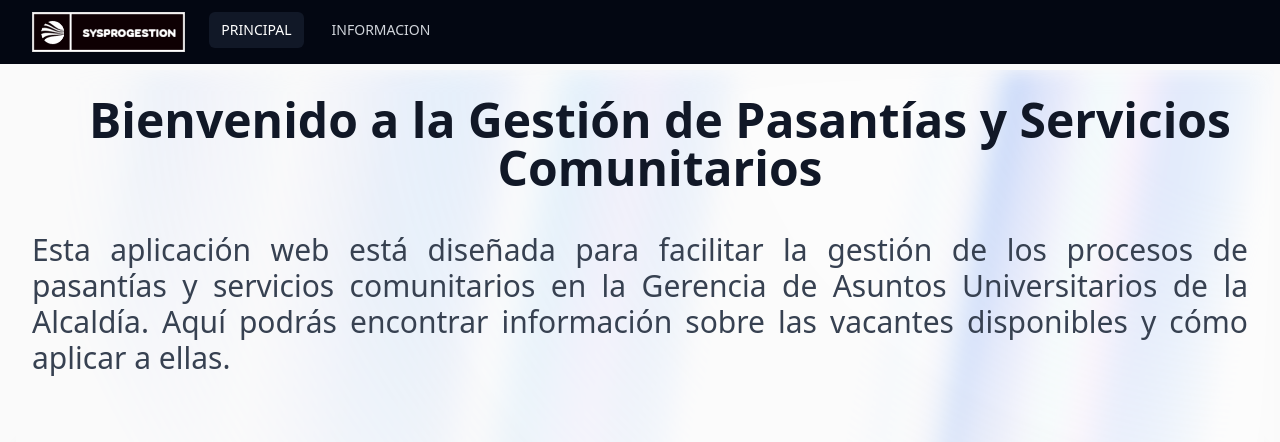
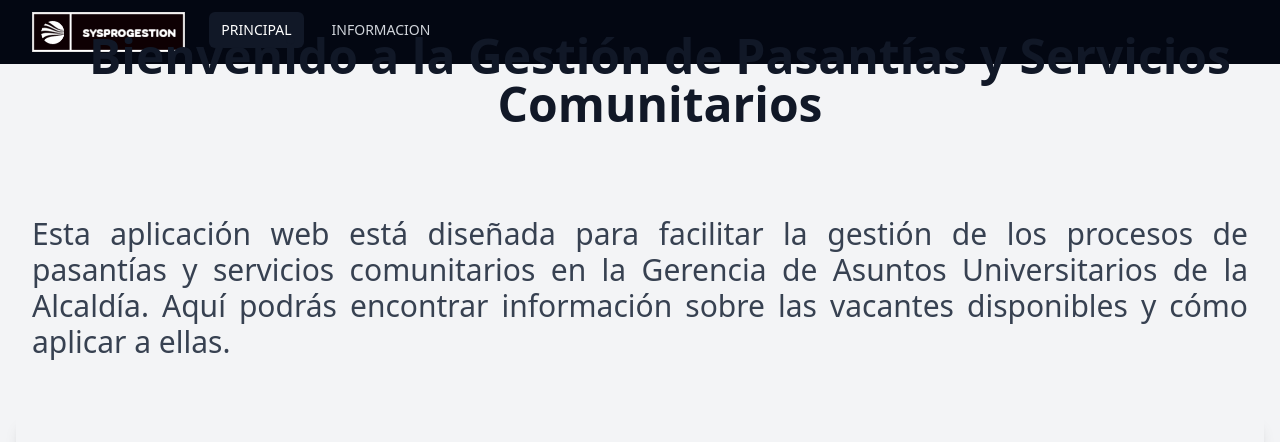
Before and after one commit to Dunel/SysProGestion, a Next.js app: page / in a window 1280 px wide. Shown: the top 442 px of the page. Built offline with nearby package versions, Linux system fonts and the light colour scheme.

Commit message:
removed bg

```diff
--- a/src/app/layout.tsx
+++ b/src/app/layout.tsx
@@ -25,9 +25,9 @@ export default function RootLayout({
       <body className={"bg-gray-100"}>
         <SessionAuthProvider>
           <NavBar />
-          <AuroraBackground>
+          {/* <AuroraBackground> */}
             {children}
-          </AuroraBackground>
+          {/* </AuroraBackground> */}
         </SessionAuthProvider>
         <Footer />
       </body>
```
